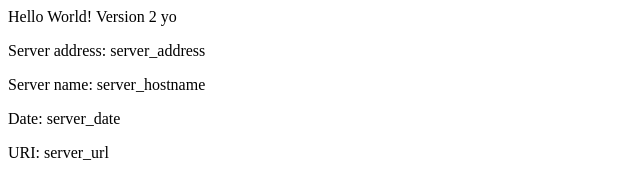
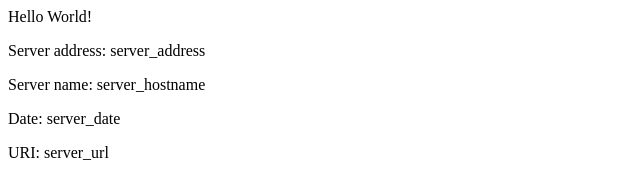
Before and after one commit to benjaminyeah/eks-example, a plain HTML site: page src/index.html in a window 1280 px wide. Shown: the full height of the page, 0-640 px from the left. Drawn offline with Linux system fonts and the light colour scheme.

Commit message:
Revert "v2 Updating home page"
This reverts commit 2ca5720e7769858c61cb6a4781a7714e725dc03f.

```diff
--- a/src/index.html
+++ b/src/index.html
@@ -1,8 +1,8 @@
 <head>
-<title>Hello World Version 2 yo</title>
+<title>Hello World</title>
 </head>
 <div class="info">
-<h>Hello World! Version 2 yo</h>
+<h>Hello World!</h>
 <p><span>Server&nbsp;address:</span> <span>server_address</span></p>
 <p><span>Server&nbsp;name:</span> <span>server_hostname</span></p>
 <p class="smaller"><span>Date:</span> <span>server_date</span></p>
```
